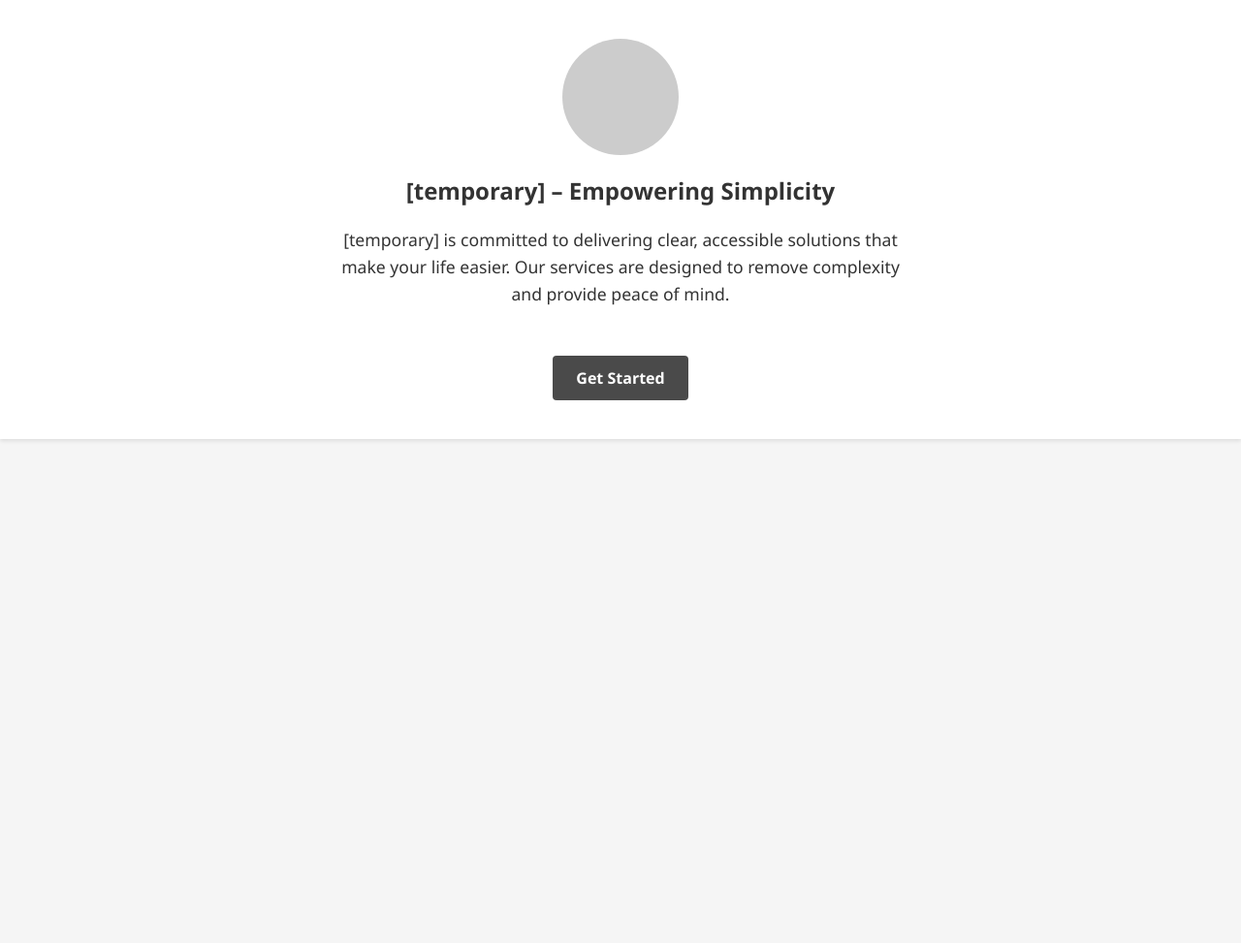
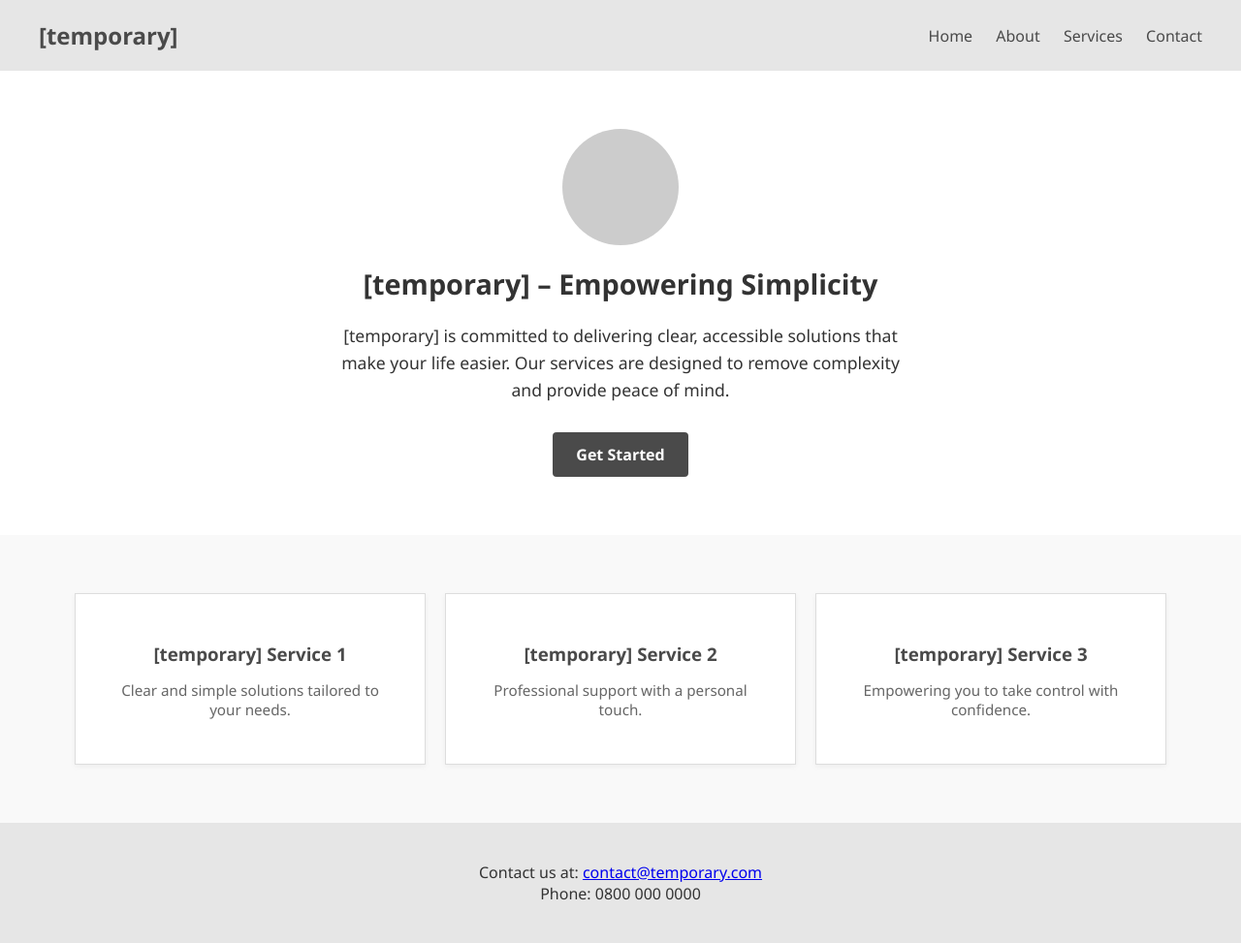
Before and after one commit to AJS-Advisory-Service/AJS-Advisory-Service.github.io, a plain HTML site: page index.html in a window 1280 px wide. Shown: the whole page at 97% size. Before the commit the page ends 800 px from the top, so only its background shows below. Drawn offline with Linux system fonts and the light colour scheme.

Commit message:
Update index.html
changing the style and adding to the template for the client

```diff
--- a/index.html
+++ b/index.html
@@ -6,14 +6,32 @@
     body {
       margin: 0;
       font-family: 'Segoe UI', sans-serif;
-      background-color: #f5f5f5;
+      background-color: #f2f2f2;
       color: #333;
     }
+    nav {
+      background-color: #e6e6e6;
+      display: flex;
+      justify-content: space-between;
+      align-items: center;
+      padding: 20px 40px;
+      box-shadow: 0 2px 4px rgba(0,0,0,0.1);
+    }
+    .nav-logo {
+      font-size: 1.5em;
+      font-weight: bold;
+      color: #4a4a4a;
+    }
+    .nav-links a {
+      margin-left: 20px;
+      text-decoration: none;
+      color: #4a4a4a;
+      font-weight: 500;
+    }
     header {
+      text-align: center;
+      padding: 60px 20px;
       background-color: #ffffff;
-      padding: 40px 20px;
-      text-align: center;
-      box-shadow: 0 2px 4px rgba(0,0,0,0.1);
     }
     .logo {
       width: 120px;
@@ -23,13 +41,13 @@
       margin: 0 auto 20px;
     }
     .tagline {
-      font-size: 1.5em;
+      font-size: 1.8em;
       font-weight: 600;
-      margin-bottom: 10px;
+      margin-bottom: 20px;
     }
     .description {
       max-width: 600px;
-      margin: 20px auto;
+      margin: 0 auto;
       font-size: 1.1em;
       line-height: 1.6;
     }
@@ -43,9 +61,52 @@
       border-radius: 4px;
       font-weight: bold;
     }
+    .cta-section {
+      display: flex;
+      justify-content: center;
+      gap: 20px;
+      padding: 60px 20px;
+      background-color: #f9f9f9;
+    }
+    .cta-box {
+      flex: 1;
+      max-width: 300px;
+      background-color: #ffffff;
+      border: 1px solid #ddd;
+      padding: 30px;
+      text-align: center;
+      box-shadow: 0 2px 6px rgba(0,0,0,0.05);
+    }
+    .cta-box h3 {
+      margin-bottom: 15px;
+      color: #4a4a4a;
+    }
+    .cta-box p {
+      font-size: 0.95em;
+      color: #666;
+    }
+    footer {
+      background-color: #e6e6e6;
+      padding: 40px 20px;
+      text-align: center;
+    }
+    .contact-info {
+      font-size: 1em;
+      color: #333;
+    }
   </style>
 </head>
 <body>
+  <nav>
+    <div class="nav-logo">[temporary]</div>
+    <div class="nav-links">
+      <a href="#">Home</a>
+      <a href="#">About</a>
+      <a href="#">Services</a>
+      <a href="#">Contact</a>
+    </div>
+  </nav>
+
   <header>
     <div class="logo"></div>
     <div class="tagline">[temporary] – Empowering Simplicity</div>
@@ -54,5 +115,27 @@
     </div>
     <a href="#" class="cta-button">Get Started</a>
   </header>
+
+  <section class="cta-section">
+    <div class="cta-box">
+      <h3>[temporary] Service 1</h3>
+      <p>Clear and simple solutions tailored to your needs.</p>
+    </div>
+    <div class="cta-box">
+      <h3>[temporary] Service 2</h3>
+      <p>Professional support with a personal touch.</p>
+    </div>
+    <div class="cta-box">
+      <h3>[temporary] Service 3</h3>
+      <p>Empowering you to take control with confidence.</p>
+    </div>
+  </section>
+
+  <footer>
+    <div class="contact-info">
+      Contact us at: <a href="mailto:contact@temporary.com">contact@temporary.com</a><br />
+      Phone: 0800 000 0000
+    </div>
+  </footer>
 </body>
 </html>
```
